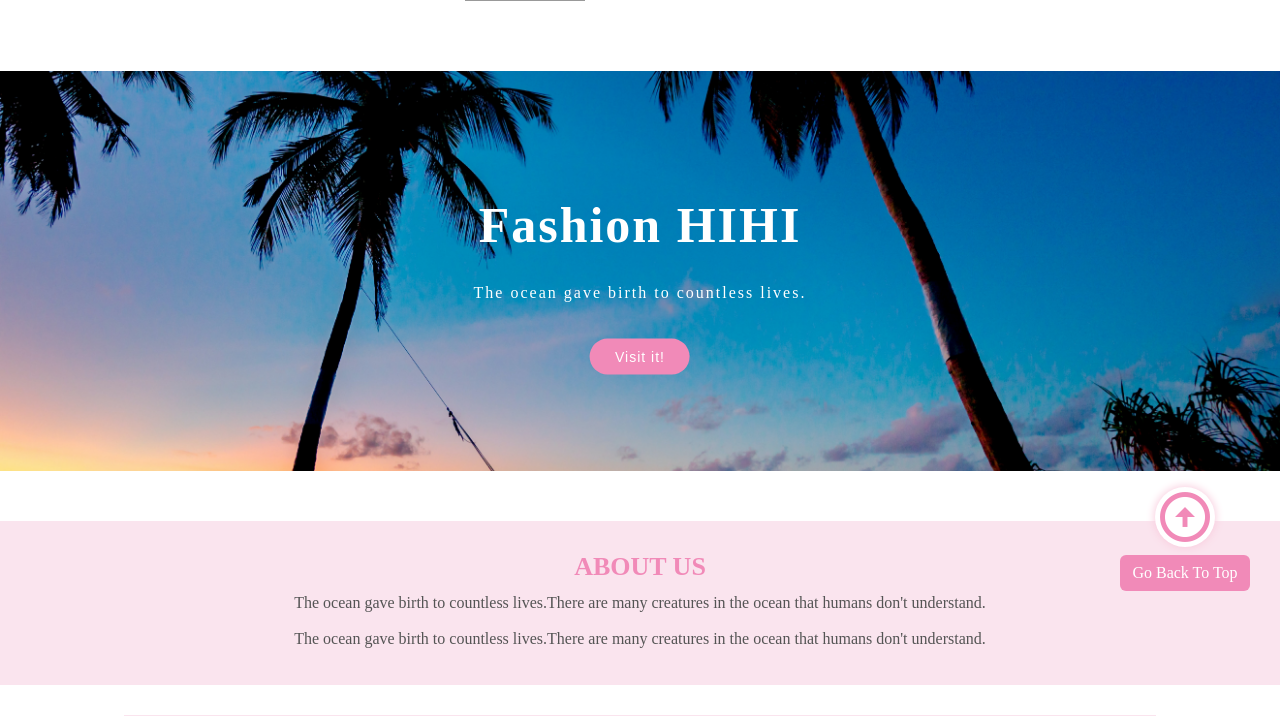
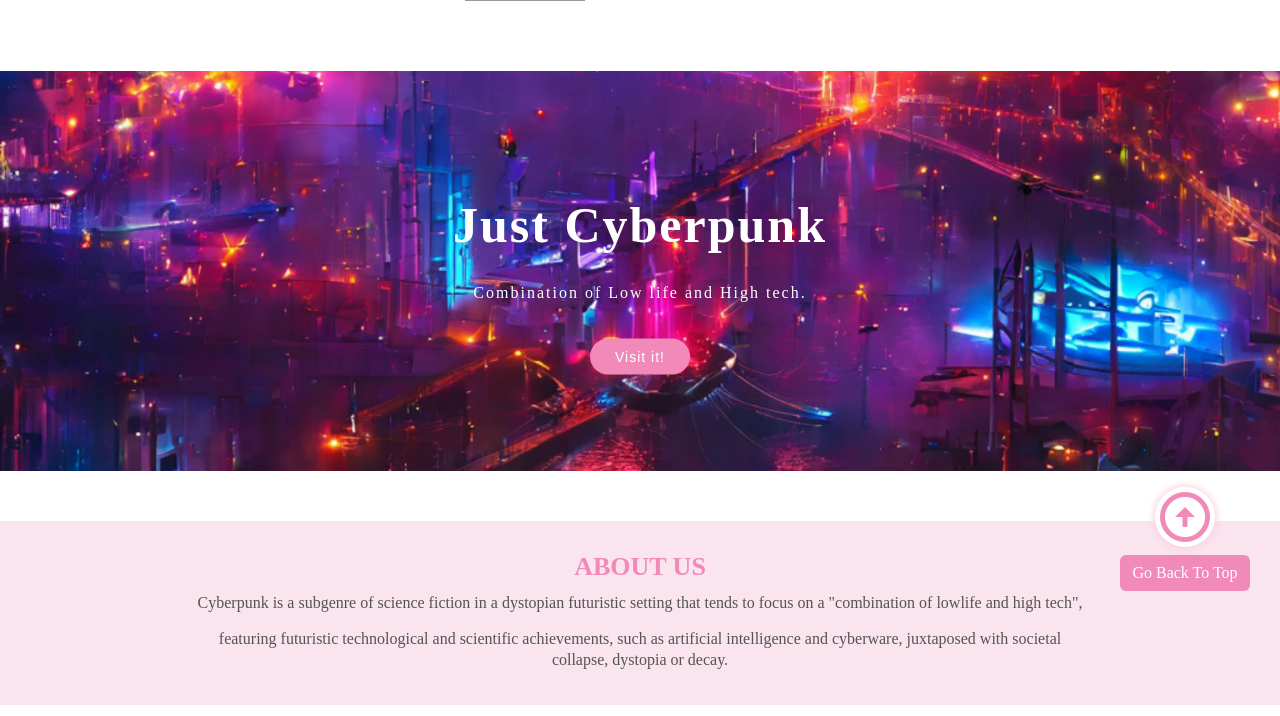
Before and after one commit to Ted634/ec, a Django app: page /about/ in a window 1280 px wide. Shown: the part 154-870 px from the top of the page. Run offline with Django 4.2, Linux system fonts and the light colour scheme; some libraries are stand-ins or nearby versions; some web fonts are replaced.

Commit message:
update about page

```diff
--- a/static/css/style1.css
+++ b/static/css/style1.css
@@ -43,7 +43,7 @@
 }
 #logo{
     float: left;
-    background-image: url(../static/img/logo-1.png);
+    /* background-image: url(../static/img/shoppinglogo.jpg); */
     background-repeat: no-repeat;
     background-size: contain;
 }
--- a/store/templates/header1.html
+++ b/store/templates/header1.html
@@ -23,6 +23,9 @@
           <li class="nav-item">
             <a class="nav-link" href="{% url 'about' %}">關於我們</a>
           </li>
+          <li class="nav-item">
+            <a class="nav-link" href="/admin/" target="_blank">登入</a>
+          </li>
         </ul>
       </div>
     </nav>
--- a/store/templates/store/about.html
+++ b/store/templates/store/about.html
@@ -58,10 +58,10 @@
         </div>
     </div>
     <!--橫幅圖片-->
-    <div class="hero-image" style="background-image: url('../static/img/banner1.jpg');">
+    <div class="hero-image" style="background-image: url('../static/img/cyberpunk1.png');">
         <div class="hero-text">
-            <h1 class="font-size-50 line-height_15">Fashion HIHI</h1>
-            <p class="margin_bottom-20">The ocean gave birth to countless lives.</p>
+            <h1 class="font-size-50 line-height_15">Just Cyberpunk</h1>
+            <p class="margin_bottom-20">Combination of Low life and High tech.</p>
             <button>Visit it!</button>
         </div>
     </div>
@@ -70,19 +70,19 @@
     <div class="full_layout bg_piggy">
         <div id="maintxt">
             <h2 class="color_pink">About Us</h2>
-            <p>The ocean gave birth to countless lives.There are many creatures in the ocean that humans don't
-                understand.</p>
-            <p>The ocean gave birth to countless lives.There are many creatures in the ocean that humans don't
-                understand.</p>
+            <p>Cyberpunk is a subgenre of science fiction in a dystopian futuristic setting that tends to focus on a
+                "combination of lowlife and high tech",</p>
+            <p>featuring futuristic technological and scientific achievements, such as artificial intelligence and
+                cyberware, juxtaposed with societal collapse, dystopia or decay.</p>
         </div>
     </div>
     <!--LOGO區塊-->
     <div id="mainpic">
-        <div class="item1"><img src="{% static 'img/logo1.png' %}" alt="" class="pic_transform"></div>
-        <div class="item2"><img src="{% static 'img/logo1.png' %}" alt="" class="pic_transform"></div>
-        <div class="item3"><img src="{% static 'img/logo1.png' %}" alt="" class="pic_transform"></div>
-        <div class="item4"><img src="{% static 'img/logo1.png' %}" alt="" class="pic_transform"></div>
-        <div class="item5"><img src="{% static 'img/logo1.png' %}" alt="" class="pic_transform"></div>
+        <div class="item1"><img src="{% static 'img/cyberpunk2.png' %}" alt="" class="pic_transform"></div>
+        <div class="item2"><img src="{% static 'img/cyberpunk3.png' %}" alt="" class="pic_transform"></div>
+        <div class="item3"><img src="{% static 'img/cyberpunk4.png' %}" alt="" class="pic_transform"></div>
+        <div class="item4"><img src="{% static 'img/cyberpunk5.png' %}" alt="" class="pic_transform"></div>
+        <div class="item5"><img src="{% static 'img/cyberpunk6.png' %}" alt="" class="pic_transform"></div>
     </div>
     <!--表單+地圖區塊-->
     <div class="full_layout bg_piggy padding_v3">
@@ -99,9 +99,13 @@
                 </form>
             </div>
             <div id="map">
-                <iframe
+                <!-- <iframe
                     src="https://www.google.com/maps/embed?pb=!1m18!1m12!1m3!1d3700.3508448291436!2d120.76097817515611!3d21.959493829933095!2m3!1f0!2f0!3f0!3m2!1i1024!2i768!4f13.1!3m3!1m2!1s0x3471b1abaefd19b9%3A0x77b6609498f2b08f!2z5Y2X54Gj6YGK5oap5Y2A!5e0!3m2!1szh-TW!2stw!4v1689080994719!5m2!1szh-TW!2stw"
                     width="98%" height="445" style="border:0;" allowfullscreen="" loading="lazy"
+                    referrerpolicy="no-referrer-when-downgrade"></iframe> -->
+                <iframe
+                    src="https://www.google.com/maps/embed?pb=!1m18!1m12!1m3!1d1841.4777429007968!2d120.28627309839476!3d22.6181374!2m3!1f0!2f0!3f0!3m2!1i1024!2i768!4f13.1!3m3!1m2!1s0x346e037fc2013e71%3A0xc61249aec47e0cd1!2z6auY6ZuE5rWB6KGM6Z-z5qiC5Lit5b-D!5e0!3m2!1szh-TW!2stw!4v1717504103669!5m2!1szh-TW!2stw"
+                    width="600" height="450" style="border:0;" allowfullscreen="" loading="lazy"
                     referrerpolicy="no-referrer-when-downgrade"></iframe>
             </div>
         </div>
--- a/store/templates/store/order_success.html
+++ b/store/templates/store/order_success.html
@@ -61,7 +61,7 @@
     <div class="container">
         <h1 class="text-center">Order Successfully Placed</h1>
         <p class="text-center">Thank you for order!</p>
-        <!-- 添加... -->
+        <!-- 添加任何其他訂單成功訊息，例如訂單號碼、預計送達時間等 -->
     </div>
 
     <!-- 引入 Bootstrap JS 和 jQuery -->
--- a/store/views.py
+++ b/store/views.py
@@ -46,22 +46,29 @@ def view_cart(request):
     return render(request, 'store/view_cart.html', {'cart': cart, 'total_price': total_price})
 
 
+# 購物車確認付款頁面
 @login_required(login_url='/admin/')
 def checkout(request):
     cart = Cart.objects.get(user=request.user)
     total_price = sum(item.product.price *
                       item.quantity for item in cart.cartitem_set.all())
-    if request.method == 'POST':
-        # 模擬...
+    if request.method == 'POST':  # 如果使用者在 checkout頁面點擊 Confirm Order並送出請求
+        # 模擬貨到付款的邏輯，假設訂單已成功支付
         order = Order.objects.create(
-            user=request.user, total_price=total_price)
+            user=request.user, total_price=total_price)  # 從 Cart資料表中抓取資料，並在 Order資料表中新增資料
+        # 透過 for迴圈去 cartitem資料表中抓取資料
         for item in cart.cartitem_set.all():
             OrderItem.objects.create(
                 order=order, product=item.product, quantity=item.quantity)
+
         cart.cartitem_set.all().delete()
-        return redirect('order_success')  # 將用戶...
+        # 將 Cart購物車資料表中的資料寫進 Order訂單資料表中後，刪除Cart購物車資料表中的資料
+
+        return redirect('order_success')  # 將使用者重新定向到訂單成功頁面
+    # 如果使用者還沒在 checkout頁面點擊 Confirm Order並送出請求時，顯示 Cart資料表中的資料
     return render(request, 'store/checkout.html', {'cart': cart, 'total_price': total_price})
 
 
+# 訂單成功完成頁面
 def order_success(request):
     return render(request, 'store/order_success.html')
```
Also changed, not shown: static/img/cyberpunk1.png (added), static/img/cyberpunk2.png (added), static/img/cyberpunk3.png (added), 3 other files.
